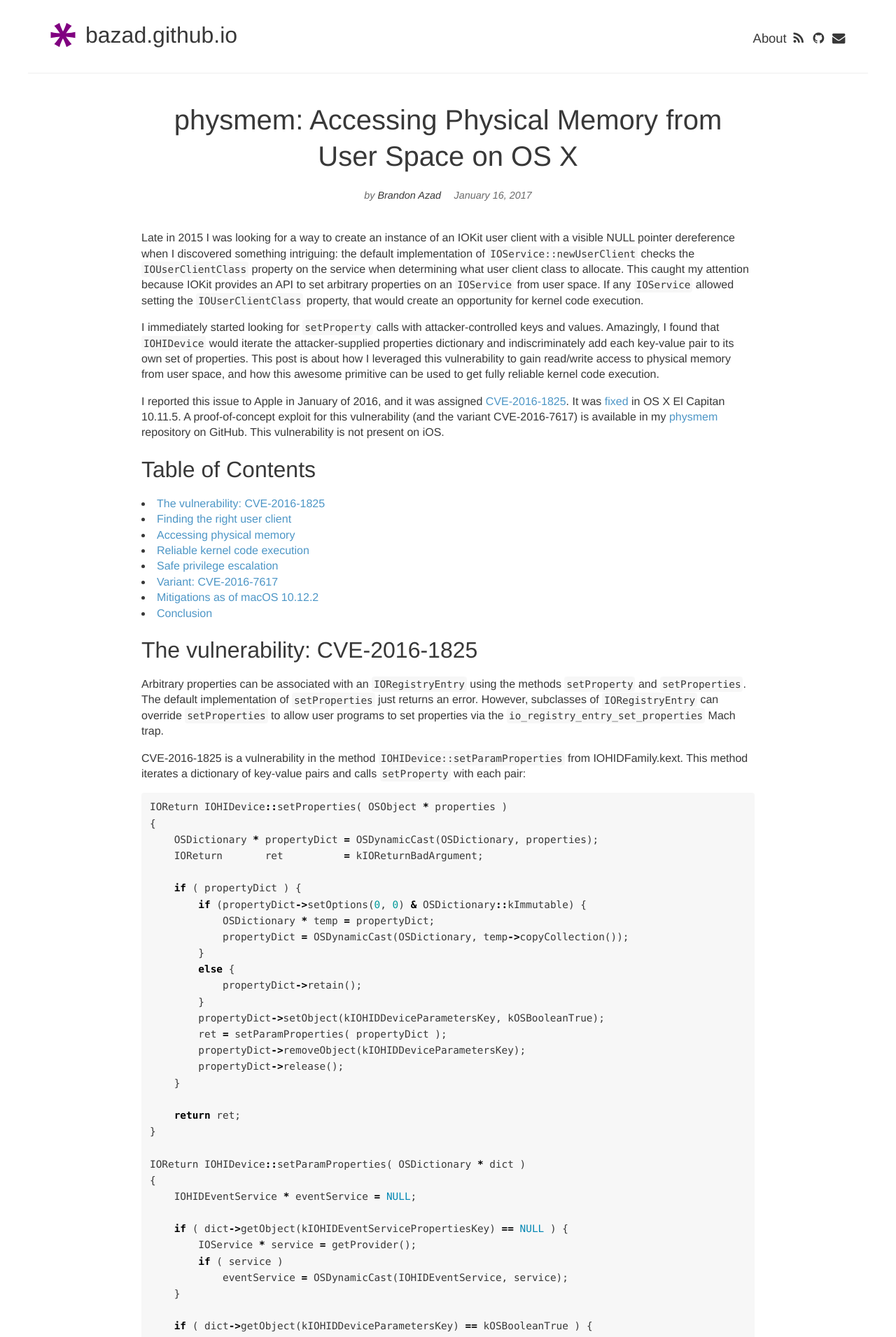
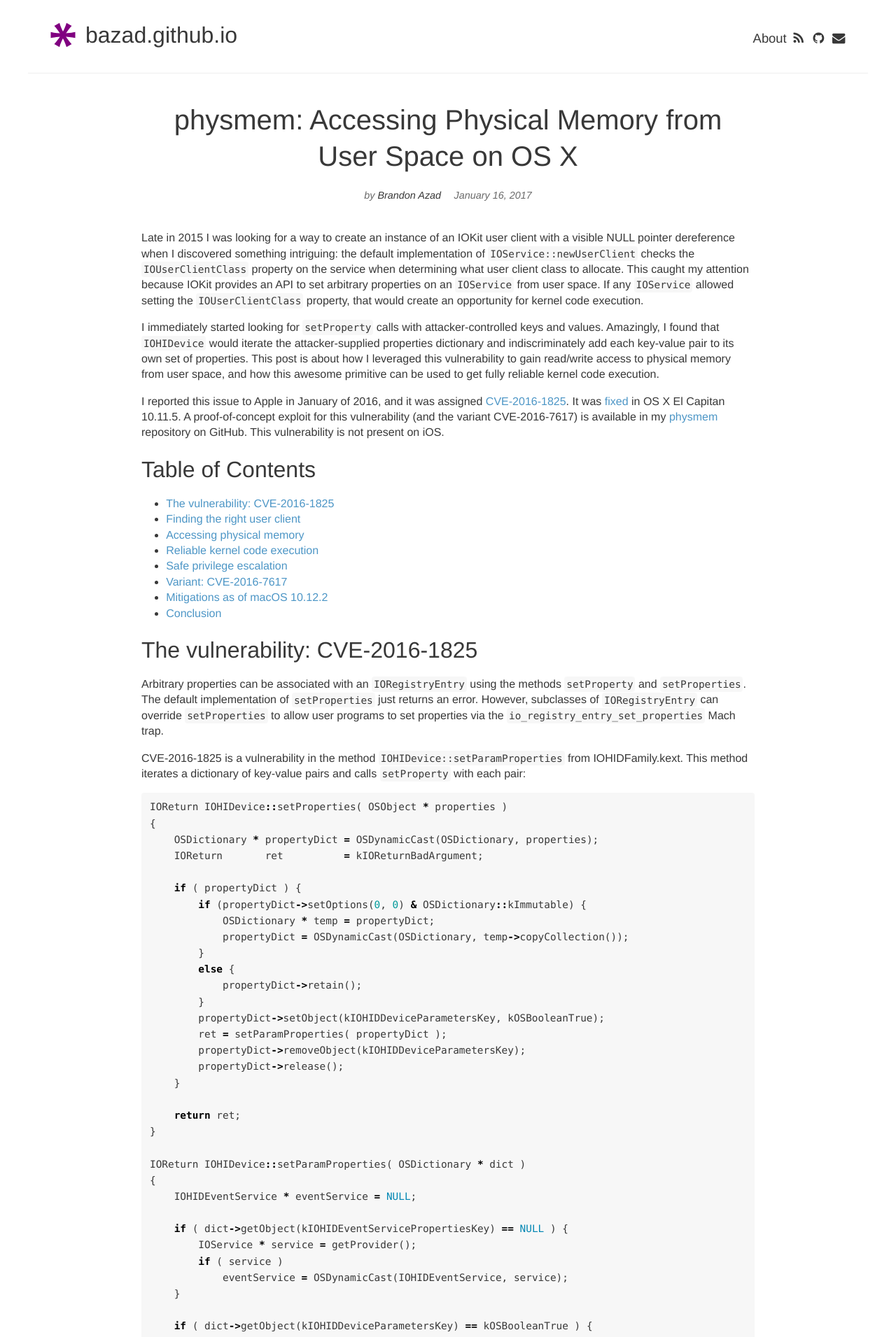
Before and after one commit to bazad/bazad.github.io, a Jekyll site: the page built from _posts/2017-01-16-physmem-accessing-physical-memory-os-x.md, in a window 1280 px wide. Shown: the top 1911 px of the page at 70% size. Built offline with Jekyll 4.4.1, drawn with Linux system fonts in a browser that asks for light colours; nearby versions of some CDN libraries.

Commit message:
Fix indentation in lists

```diff
--- a/_sass/base/_global.scss
+++ b/_sass/base/_global.scss
@@ -47,7 +47,22 @@ a {
 }
 
 ol, ul {
-	list-style-position: inside;
+	// Previously we were using list-style-position: inside to align lists
+	// to the containing environment. Unfortunately, this caused the list
+	// to inline the marker with the content, meaning the second line of a
+	// long list item wouldn't get indented. To restore second-line
+	// indentation we're placing the list item marker outside but adding
+	// padding on the left to move the contents inside the box. This is a
+	// bad fix: if the list marker is greater than the padding, it will
+	// stick out of the left margin. However, it looks like this is also
+	// what GitHub does when formatting Markdown, so good enough.
+	//
+	// The padding constant 2.2em was chosen as a balance between making
+	// sure that small list markers don't look too indented and making sure
+	// that numbered lists can go at least into the double digits without
+	// extending past the left margin.
+	list-style-position: outside;
+	padding-left: 2.2em;
 }
 
 p, ol, ul, dl, .math-display {
```
